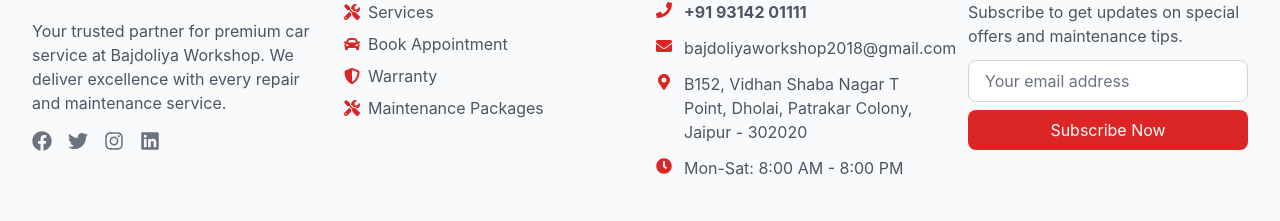
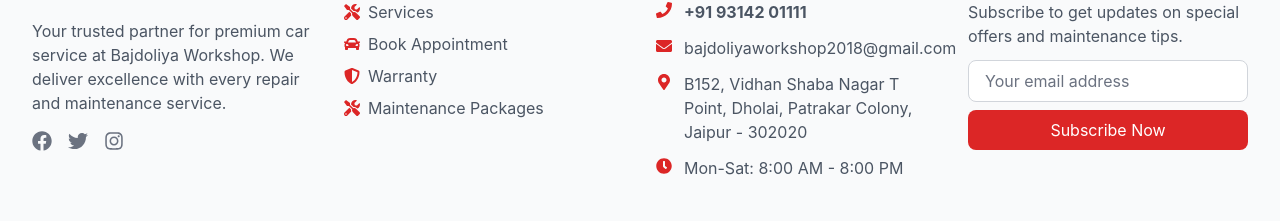
Before and after one commit to Rajkumaryogi/car-service, a React (Vite) app in the folder frontend/: page / in a window 1280 px wide. Shown: the part 3182-3403 px from the top of the page. Built offline with nearby package versions, Linux system fonts and the light colour scheme.

Commit message:
Social link editedn in footer

```diff
--- a/frontend/src/components/common/Footer.jsx
+++ b/frontend/src/components/common/Footer.jsx
@@ -76,17 +76,14 @@
               excellence with every repair and maintenance service.
             </p>
             <div className="flex space-x-4">
-              <a href="#" className="text-gray-500 hover:text-red-600 transition-colors">
+              <a href="https://www.facebook.com/" className="text-gray-500 hover:text-red-600 transition-colors">
                 <FaFacebook className="text-lg sm:text-xl" />
               </a>
-              <a href="#" className="text-gray-500 hover:text-red-600 transition-colors">
+              <a href="https://www.x.com/" className="text-gray-500 hover:text-red-600 transition-colors">
                 <FaTwitter className="text-lg sm:text-xl" />
               </a>
-              <a href="#" className="text-gray-500 hover:text-red-600 transition-colors">
+              <a href="https://www.instagram.com/" className="text-gray-500 hover:text-red-600 transition-colors">
                 <FaInstagram className="text-lg sm:text-xl" />
-              </a>
-              <a href="#" className="text-gray-500 hover:text-red-600 transition-colors">
-                <FaLinkedin className="text-lg sm:text-xl" />
               </a>
             </div>
           </div>
```
